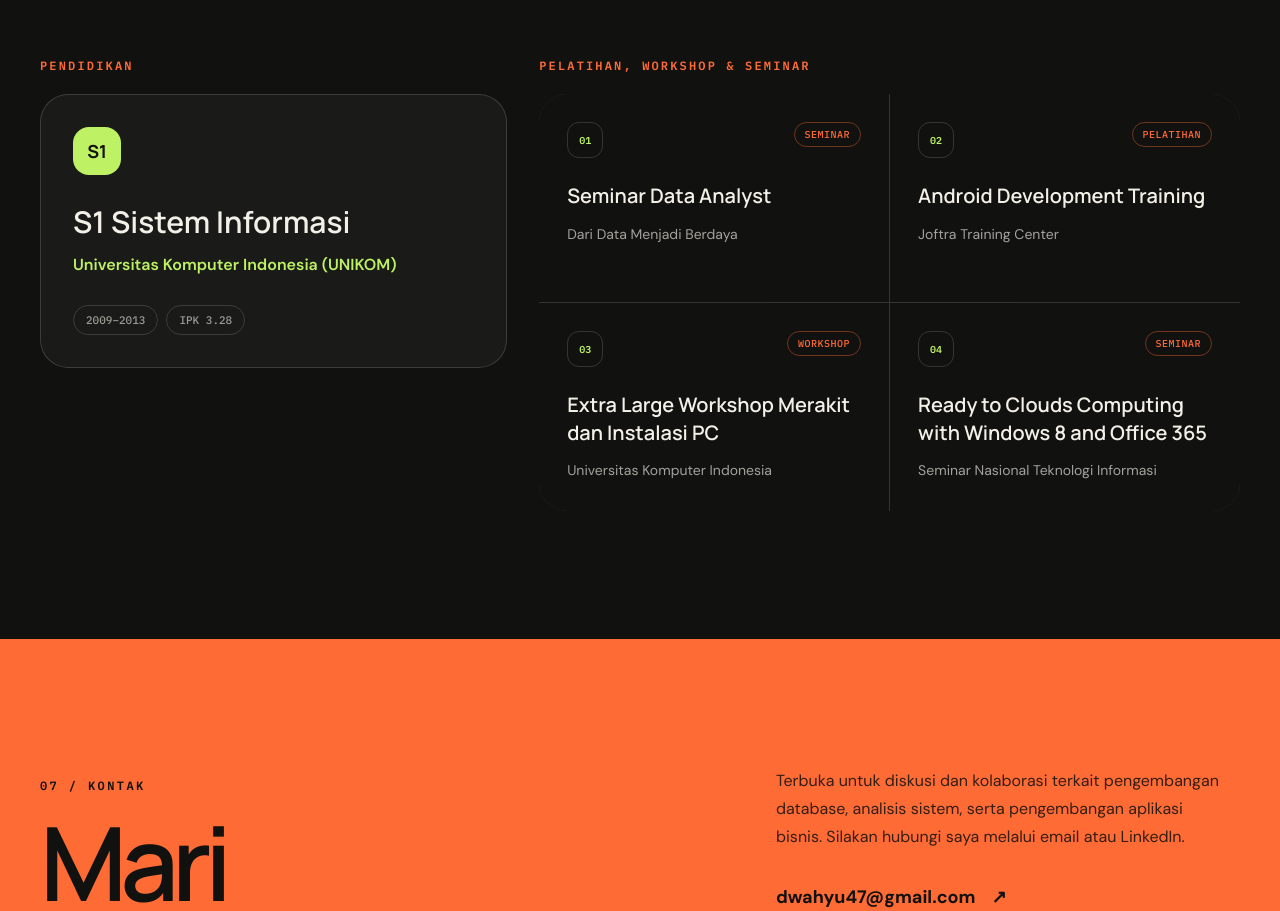
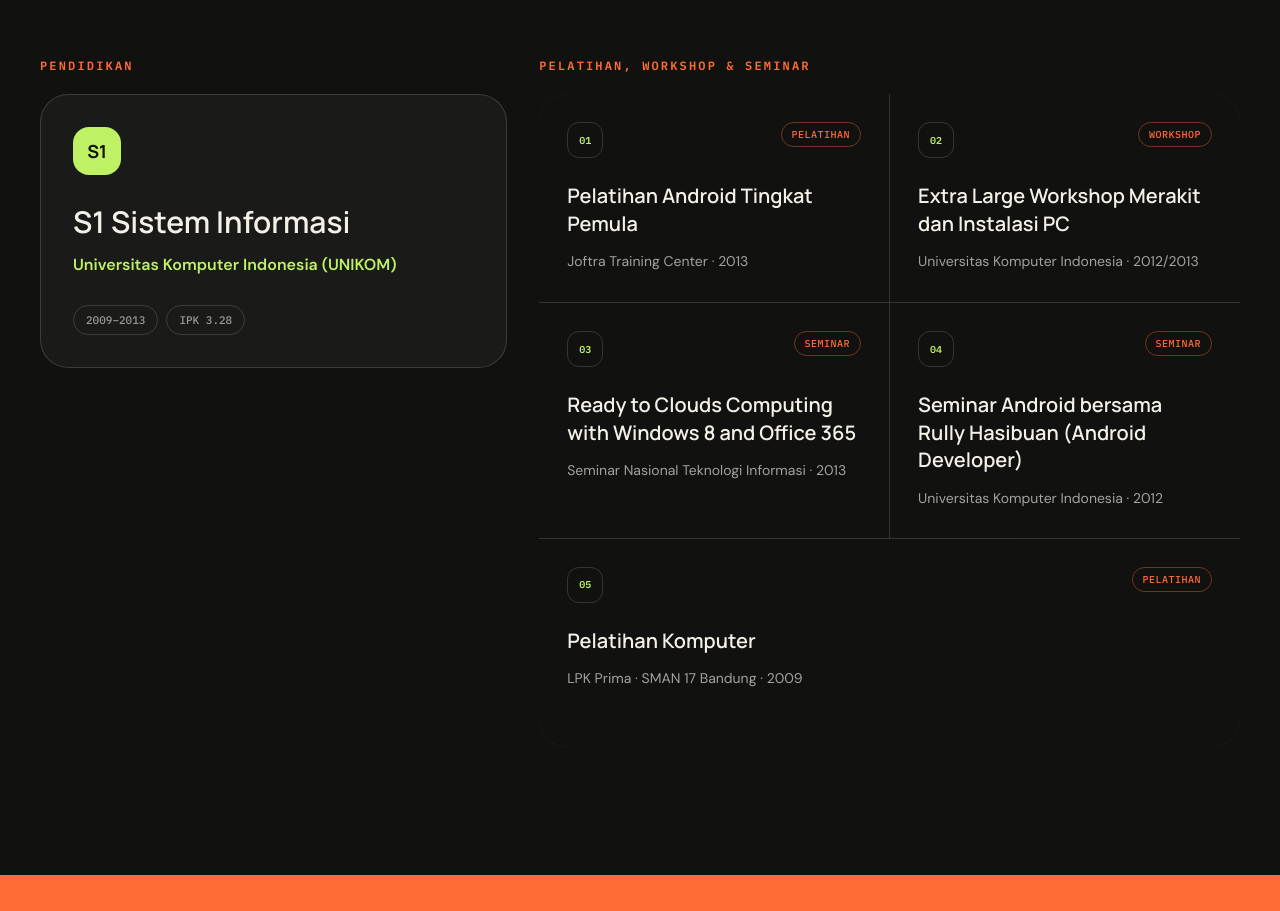
Before and after one commit to bintarto91/dwiwahyu-portfolio, a React (Vite) app: page / in a window 1280 px wide. Shown: the part 9420-10331 px from the top of the page. Built offline with nearby package versions, Linux system fonts and the light colour scheme.

Commit message:
Perbarui riwayat pelatihan, workshop, dan seminar menjadi lima kegiatan

```diff
--- a/src/components/CV.jsx
+++ b/src/components/CV.jsx
@@ -192,7 +192,7 @@ export default function CV() {
               <div key={cert.name} className="avoid-break rounded-lg border border-zinc-200 p-4">
                 <span className="inline-block rounded-full bg-sky-50 px-2 py-0.5 text-[10px] font-semibold uppercase tracking-wide text-sky-700">{cert.type}</span>
                 <h3 className="mt-2 font-semibold text-zinc-950">{cert.name}</h3>
-                <p className="mt-1 text-sm text-zinc-500">{cert.issuer}</p>
+                <p className="mt-1 text-sm text-zinc-500">{cert.issuer}{cert.location ? ` · ${cert.location}` : ""} · {cert.year}</p>
               </div>
             ))}
           </div>
--- a/src/components/Certifications.jsx
+++ b/src/components/Certifications.jsx
@@ -35,14 +35,18 @@ export default function Certifications() {
             <p className="font-mono text-xs font-bold uppercase tracking-[.18em] text-orange">Pelatihan, Workshop &amp; Seminar</p>
             <div className="mt-5 grid gap-px overflow-hidden rounded-[1.75rem] bg-white/15 sm:grid-cols-2">
               {certifications.map((cert, index) => (
-                <Reveal key={cert.name} delay={index * 70} className="h-full">
+                <Reveal
+                  key={cert.name}
+                  delay={index * 70}
+                  className={`h-full ${certifications.length % 2 === 1 && index === certifications.length - 1 ? "sm:col-span-2" : ""}`}
+                >
                   <article className="flex h-full min-h-52 flex-col bg-ink p-6 transition hover:bg-white/[.05] sm:p-7">
                     <div className="flex items-start justify-between gap-4">
                       <span className="grid h-9 w-9 place-items-center rounded-xl border border-white/15 font-mono text-[10px] font-bold text-lime" aria-hidden="true">0{index + 1}</span>
                       <span className="rounded-full border border-orange/40 px-2.5 py-1 font-mono text-[10px] uppercase tracking-wider text-orange">{cert.type}</span>
                     </div>
                     <h3 className="mt-6 font-display text-xl font-semibold leading-snug">{cert.name}</h3>
-                    <p className="mt-3 text-sm leading-6 text-cream/65">{cert.issuer}</p>
+                    <p className="mt-3 text-sm leading-6 text-cream/65">{cert.issuer}{cert.location ? ` · ${cert.location}` : ""} · {cert.year}</p>
                   </article>
                 </Reveal>
               ))}
--- a/src/data/portfolio.js
+++ b/src/data/portfolio.js
@@ -238,24 +238,35 @@ export const education = [
 
 export const certifications = [
   {
-    name: "Seminar Data Analyst",
-    issuer: "Dari Data Menjadi Berdaya",
-    type: "Seminar",
-  },
-  {
-    name: "Android Development Training",
+    name: "Pelatihan Android Tingkat Pemula",
+    type: "Pelatihan",
     issuer: "Joftra Training Center",
-    type: "Pelatihan",
+    year: "2013",
   },
   {
     name: "Extra Large Workshop Merakit dan Instalasi PC",
+    type: "Workshop",
     issuer: "Universitas Komputer Indonesia",
-    type: "Workshop",
+    year: "2012/2013",
   },
   {
     name: "Ready to Clouds Computing with Windows 8 and Office 365",
+    type: "Seminar",
     issuer: "Seminar Nasional Teknologi Informasi",
+    year: "2013",
+  },
+  {
+    name: "Seminar Android bersama Rully Hasibuan (Android Developer)",
     type: "Seminar",
+    issuer: "Universitas Komputer Indonesia",
+    year: "2012",
+  },
+  {
+    name: "Pelatihan Komputer",
+    type: "Pelatihan",
+    issuer: "LPK Prima",
+    location: "SMAN 17 Bandung",
+    year: "2009",
   },
 ];
 
```
Also changed, not shown: 1 other file (tests, documents, lock files or other folders).
